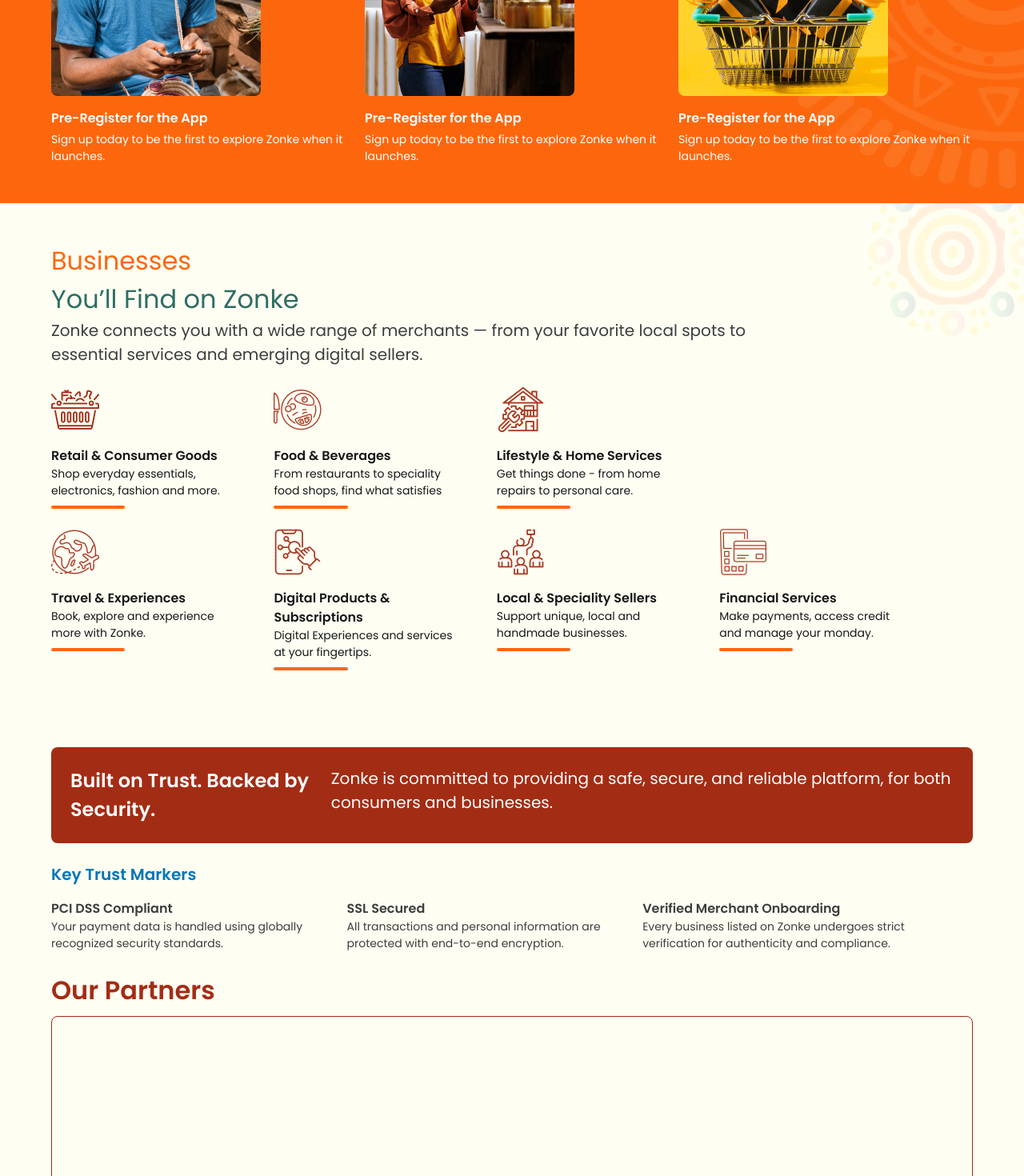
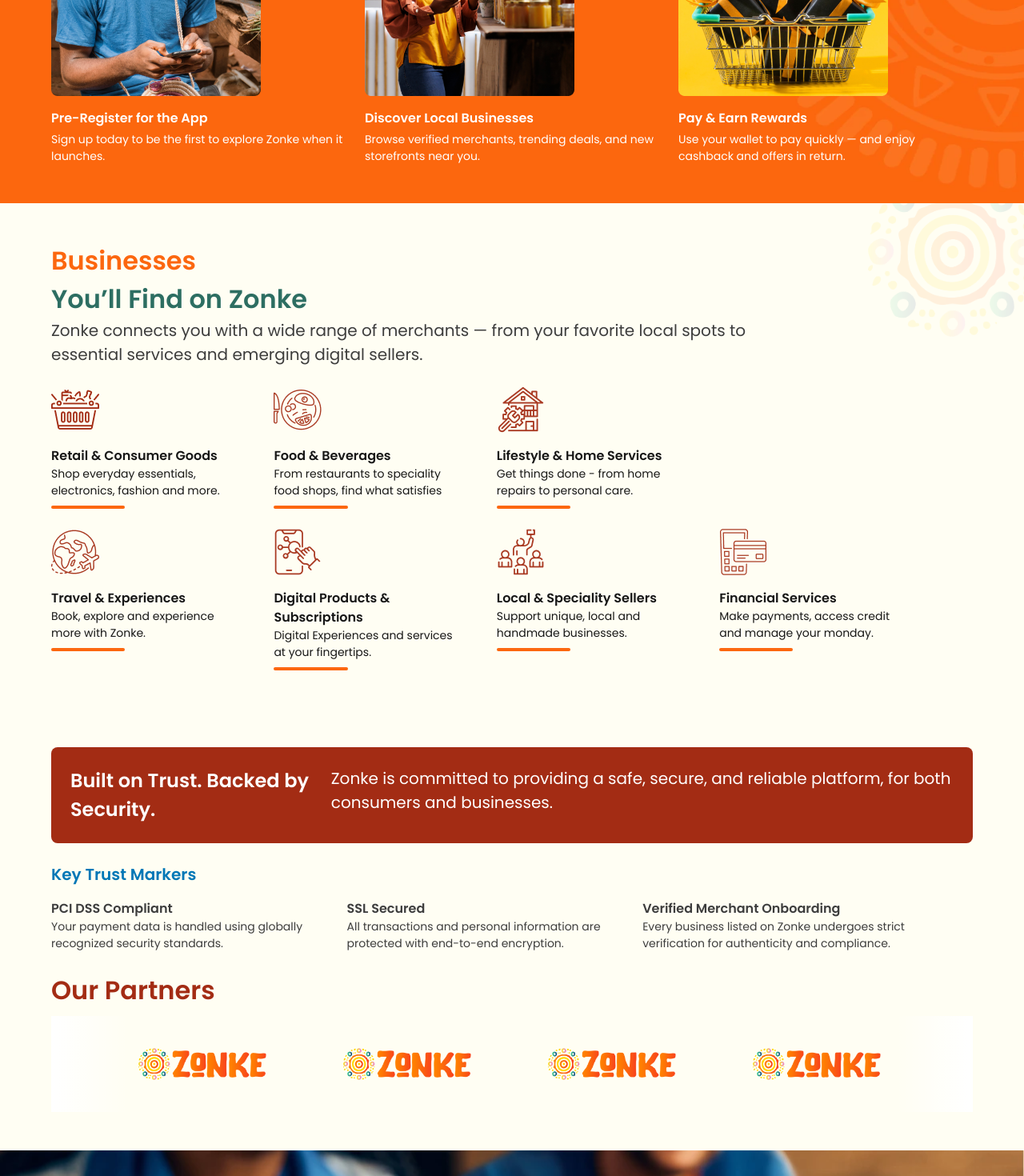
Before and after one commit to vijaydevguy/ZonkePay, a Next.js app: page /Home in a window 1280 px wide. Shown: the part 1820-3290 px from the top of the page at 80% size. Built offline with nearby package versions, Linux system fonts and the light colour scheme.

Commit message:
inifinity scroll

```diff
--- a/app/Business/Section2/page.tsx
+++ b/app/Business/Section2/page.tsx
@@ -94,7 +94,7 @@
         transition={{ staggerChildren: 0.1 }}
       >
         <motion.h2
-          className="text-[20px]"
+          className="text-[20px] text-[#6C6868]"
           variants={fadeUp}
         >
           Benefits:
--- a/app/Business/Section5/page.tsx
+++ b/app/Business/Section5/page.tsx
@@ -66,7 +66,9 @@
           className="text-[32px] text-white"
           variants={fadeUp}
         >
-          Your Business, <motion.span variants={fadeUp}>Fully Digital</motion.span>
+          Your Business, <br /><motion.span
+          className="font-semibold"
+          variants={fadeUp} >Fully Digital</motion.span>
         </motion.h2>
         <motion.p
           className="text-[20px] text-white"
@@ -105,7 +107,7 @@
               // whileHover={{ scale: 1.05 }}
             >
               <motion.p
-                className='text-["#A93922"] rounded-full bg-white py-[12px] px-[14px] w-full'
+                className='text-[#A93922] rounded-full bg-white py-[12px] px-[14px] w-full'
                 variants={fadeUp}
               >
                 {card.text}
--- a/app/Home/Section2/page.tsx
+++ b/app/Home/Section2/page.tsx
@@ -20,17 +20,17 @@
   {
     id: "2",
     img: img2,
-    title: "Pay instantly with your digital wallet",
+    title: "Earn cashback at partner stores",
   },
   {
     id: "3",
     img: img3,
-    title: "Pay instantly with your digital wallet",
+    title: "Discover nearby deals",
   },
   {
     id: "4",
     img: img4,
-    title: "Pay instantly with your digital wallet",
+    title: "Track your spending in one place",
   },
 ];
 
--- a/app/Home/Section3/page.tsx
+++ b/app/Home/Section3/page.tsx
@@ -17,14 +17,14 @@
   {
     id: "2",
     img: img2,
-    title: "Pre-Register for the App",
-    description: "Sign up today to be the first to explore Zonke when it launches.",
+    title: "Discover Local Businesses",
+    description: "Browse verified merchants, trending deals, and new storefronts near you.",
   },
   {
     id: "3",
     img: img3,
-    title: "Pre-Register for the App",
-    description: "Sign up today to be the first to explore Zonke when it launches.",
+    title: "Pay & Earn Rewards",
+    description: "Use your wallet to pay quickly — and enjoy cashback and offers in return.",
   },
 ];
 
--- a/app/Home/Section4/page.tsx
+++ b/app/Home/Section4/page.tsx
@@ -100,12 +100,12 @@
       >
         <div>
           <motion.h2
-            className="text-[#FC670F] text-[32px]"
+            className="text-[#FC670F] text-[32px] font-semibold"
             variants={fadeUp}
           >
             Businesses{" "} <br />
             <motion.span
-              className="text-[#2D6E62] text-[32px]"
+              className="text-[#2D6E62] text-[32px] font-semibold"
               variants={fadeUp}
             >
               {`You’ll`} Find on Zonke
--- a/app/Home/Section5/page.tsx
+++ b/app/Home/Section5/page.tsx
@@ -1,27 +1,144 @@
 "use client";
 
-import React from "react";
+import React, { useRef, useEffect, useCallback, useState } from "react";
 import { motion } from "framer-motion";
+import Image from "next/image";
+import Zonkey from "../../../assets/Logo.webp";
 
+// Data
 const Cards = [
   {
     id: "1",
     title: "PCI DSS Compliant",
-    description: "Your payment data is handled using globally recognized security standards.",
+    description:
+      "Your payment data is handled using globally recognized security standards.",
   },
   {
     id: "2",
     title: "SSL Secured",
-    description: "All transactions and personal information are protected with end-to-end encryption.",
+    description:
+      "All transactions and personal information are protected with end-to-end encryption.",
   },
   {
     id: "3",
     title: "Verified Merchant Onboarding",
-    description: "Every business listed on Zonke undergoes strict verification for authenticity and compliance.",
+    description:
+      "Every business listed on Zonke undergoes strict verification for authenticity and compliance.",
   },
 ];
 
-const page = () => {
+const companies = [
+  { name: "Zonkey", logo: Zonkey, id: "1" },
+  { name: "Zonkey", logo: Zonkey, id: "2" },
+  { name: "Zonkey", logo: Zonkey, id: "3" },
+  { name: "Zonkey", logo: Zonkey, id: "4" },
+];
+
+// Optimized infinite scroll hook
+const useInfiniteScroll = (speed = 1) => {
+  const containerRef = useRef<HTMLDivElement>(null);
+  const scrollerRef = useRef<HTMLDivElement>(null);
+  const animationRef = useRef<number>(0);
+  const scrollPosRef = useRef(0);
+  const pausedRef = useRef(false);
+  const [isReady, setIsReady] = useState(false);
+
+  const animate = useCallback(() => {
+    if (!scrollerRef.current || pausedRef.current) {
+      animationRef.current = requestAnimationFrame(animate);
+      return;
+    }
+
+    scrollPosRef.current += speed;
+    const scroller = scrollerRef.current;
+    const contentWidth = scroller.scrollWidth / 3;
+
+    if (scrollPosRef.current < contentWidth * 2) {
+      scroller.scrollTo({
+        left: scrollPosRef.current,
+        behavior: 'auto'
+      });
+    } else {
+      scrollPosRef.current = contentWidth;
+      scroller.scrollTo({
+        left: scrollPosRef.current,
+        behavior: 'auto'
+      });
+    }
+
+    animationRef.current = requestAnimationFrame(animate);
+  }, [speed]);
+
+  useEffect(() => {
+    const scroller = scrollerRef.current;
+    if (!scroller) return;
+
+    const initScroll = () => {
+      const contentWidth = scroller.scrollWidth / 3;
+      scrollPosRef.current = contentWidth;
+      scroller.scrollLeft = contentWidth;
+      setIsReady(true);
+    };
+
+    const images = scroller.querySelectorAll('img');
+    if (images.length > 0) {
+      Promise.all(Array.from(images).map(img =>
+        img.complete ? Promise.resolve() : new Promise(resolve => {
+          img.onload = resolve;
+          img.onerror = resolve;
+        })
+      )).then(initScroll);
+    } else {
+      initScroll();
+    }
+
+    return () => {
+      setIsReady(false);
+    };
+  }, []);
+
+  useEffect(() => {
+    if (!isReady) return;
+
+    const container = containerRef.current;
+    if (!container) return;
+
+    const handleMouseEnter = () => {
+      pausedRef.current = true;
+      if (animationRef.current) {
+        cancelAnimationFrame(animationRef.current);
+      }
+    };
+
+    const handleMouseLeave = () => {
+      pausedRef.current = false;
+      animationRef.current = requestAnimationFrame(animate);
+    };
+
+    animationRef.current = requestAnimationFrame(animate);
+
+    container.addEventListener('mouseenter', handleMouseEnter);
+    container.addEventListener('mouseleave', handleMouseLeave);
+    container.addEventListener('touchstart', handleMouseEnter);
+    container.addEventListener('touchend', handleMouseLeave);
+
+    return () => {
+      if (animationRef.current) {
+        cancelAnimationFrame(animationRef.current);
+      }
+      container.removeEventListener('mouseenter', handleMouseEnter);
+      container.removeEventListener('mouseleave', handleMouseLeave);
+      container.removeEventListener('touchstart', handleMouseEnter);
+      container.removeEventListener('touchend', handleMouseLeave);
+    };
+  }, [animate, isReady]);
+
+  return { containerRef, scrollerRef };
+};
+
+const TrustPage = () => {
+  const { containerRef, scrollerRef } = useInfiniteScroll(1.2);
+
   // Animation variants
   const container = {
     hidden: { opacity: 0 },
@@ -39,16 +156,16 @@
     visible: {
       opacity: 1,
       y: 0,
-      transition: { duration: 0.6, ease: "easeOut" }
-    }
+      transition: { duration: 0.6, ease: "easeOut" },
+    },
   };
 
   const fadeIn = {
     hidden: { opacity: 0 },
     visible: {
       opacity: 1,
-      transition: { duration: 0.8, ease: "easeOut" }
-    }
+      transition: { duration: 0.8, ease: "easeOut" },
+    },
   };
 
   return (
@@ -58,7 +175,7 @@
         className="flex md:flex-row flex-col justify-between items-start p-6 rounded-[8px] bg-[#A32C14] md:gap-6 gap-4"
         initial="hidden"
         whileInView="visible"
-        viewport={{margin: "-50px" }}
+        viewport={{ margin: "-50px", once: true }}
         variants={container}
       >
         <motion.h2
@@ -67,10 +184,7 @@
         >
           Built on Trust. Backed by Security.
         </motion.h2>
-        <motion.p
-          className="text-white text-[20px]"
-          variants={fadeUp}
-        >
+        <motion.p className="text-white text-[20px]" variants={fadeUp}>
           Zonke is committed to providing a safe, secure, and reliable platform,
           for both consumers and businesses.
         </motion.p>
@@ -81,7 +195,7 @@
         className="flex flex-col gap-4"
         initial="hidden"
         whileInView="visible"
-        viewport={{  margin: "-50px" }}
+        viewport={{ margin: "-50px", once: true }}
         variants={container}
       >
         <motion.h2
@@ -96,11 +210,7 @@
           variants={container}
         >
           {Cards.map((card) => (
-            <motion.div
-              key={card.id}
-              className="md:w-[30%]"
-              variants={fadeIn}
-            >
+            <motion.div key={card.id} className="md:w-[30%]" variants={fadeIn}>
               <motion.h3
                 className="font-semibold text-[#3D3D3D]"
                 variants={fadeUp}
@@ -123,7 +233,7 @@
         className="flex flex-col gap-2"
         initial="hidden"
         whileInView="visible"
-        viewport={{  margin: "-50px" }}
+        viewport={{ margin: "-50px", once: true }}
         variants={container}
       >
         <motion.h2
@@ -133,17 +243,48 @@
           Our Partners
         </motion.h2>
         <motion.div
-          className="border border-[#A32C14] rounded-[8px] p-6 h-[300px]"
+          className="p-6 h-[120px] overflow-hidden relative"
           variants={fadeIn}
+          ref={containerRef}
         >
-          {/* Partner content would go here */}
+          <div
+            ref={scrollerRef}
+            className="flex items-center h-full w-full overflow-hidden"
+          >
+            <div className="flex items-center h-full gap-16 min-w-max">
+              {[...companies, ...companies, ...companies].map((company, index) => (
+                <div
+                  key={`${company.id}-${index}`}
+                  className="flex-shrink-0 h-full flex items-center px-4"
+                >
+                  <Image
+                    src={company.logo}
+                    alt={company.name}
+                    width={160}
+                    height={80}
+                    className="object-contain h-[80px] w-auto max-w-[160px]"
+                    priority={index < 8}
+                    onError={(e) => {
+                      const target = e.target as HTMLImageElement;
+                      target.onerror = null;
+                      target.src = '/default-logo.png';
+                    }}
+                  />
+                </div>
+              ))}
+            </div>
+          </div>
+
+          {/* Gradient overlays */}
+          <div className="absolute inset-y-0 left-0 w-24 bg-gradient-to-r from-white to-transparent pointer-events-none z-10" />
+          <div className="absolute inset-y-0 right-0 w-24 bg-gradient-to-l from-white to-transparent pointer-events-none z-10" />
         </motion.div>
       </motion.div>
     </div>
   );
 };
 
-export default page;
+export default TrustPage;
 
 // import React from "react";
 
@@ -202,7 +343,6 @@
 //           </div>
 //       </div>
 
-
 //     </div>
 //   );
 // };
--- /dev/null
+++ b/components/Ourpartners/page.tsx
@@ -0,0 +1,68 @@
+"use client";
+import React from "react";
+import Zonkey from "../../assets/Logo.webp";
+import Image from "next/image";
+
+export const Page = () => {
+  const companies = [
+    { name: "Zonkey", logo: Zonkey, id: 1 },
+    { name: "Zonkey", logo: Zonkey, id: 2 },
+    { name: "Zonkey", logo: Zonkey, id: 3 },
+    { name: "Zonkey", logo: Zonkey, id: 4 },
+  ];
+
+  // Duplicate the companies array to create seamless looping
+  const duplicatedCompanies = [...companies, ...companies];
+
+  return (
+    <div className="flex flex-col lg:pb-20 md:pb-8 px-[5%] w-full items-center justify-center gap-5 py-12 overflow-x-clip relative">
+      {/* Gradient Background */}
+      <div className="absolute inset-0 -z-10 bg-[radial-gradient(ellipse_60%_40%_at_center,_rgba(178,230,228,0.8),_transparent_70%)]"></div>
+
+      {/* Header */}
+      <div className="flex flex-row items-center justify-center w-full lg:px-[15%] md:px-[5%]">
+        <hr className="flex-grow border-t border-[#686868] block" />
+        <h2 className="md:px-[10%] px-[5%] whitespace-nowrap font-[outfit] text-[#6D6D6D] font-medium md:text-[24px] text-[16px]">
+          Our Partners
+        </h2>
+        <hr className="flex-grow border-t border-[#686868] block" />
+      </div>
+
+      {/* Brands Container - with your original masking effect */}
+      <div className="relative w-full max-w-[90%] mx-auto overflow-hidden [mask-image:linear-gradient(to_right,transparent_10%,black_30%,black_70%,transparent_90%)]">
+        {/* Brands Scroller */}
+        <div className="flex items-center justify-center w-max animate-infinite-scroll mt-4">
+          {duplicatedCompanies.map((company, index) => (
+            <div
+              key={`${company.id}-${index}`}
+              className="mx-8 flex-shrink-0 lg:grayscale grayscale-0 hover:grayscale-0"
+            >
+              <Image
+                src={company.logo}
+                alt={company.name}
+                className="w-[250px] min-w-[180px] h-auto pointer-events-none"
+                width={250}
+                height={100} // Add appropriate height
+              />
+            </div>
+          ))}
+        </div>
+      </div>
+
+      {/* Animation styles */}
+      <style jsx global>{`
+        @keyframes infinite-scroll {
+          0% {
+            transform: translateX(0);
+          }
+          100% {
+            transform: translateX(-50%);
+          }
+        }
+        .animate-infinite-scroll {
+          animation: infinite-scroll 20s linear infinite;
+        }
+      `}</style>
+    </div>
+  );
+};
```
